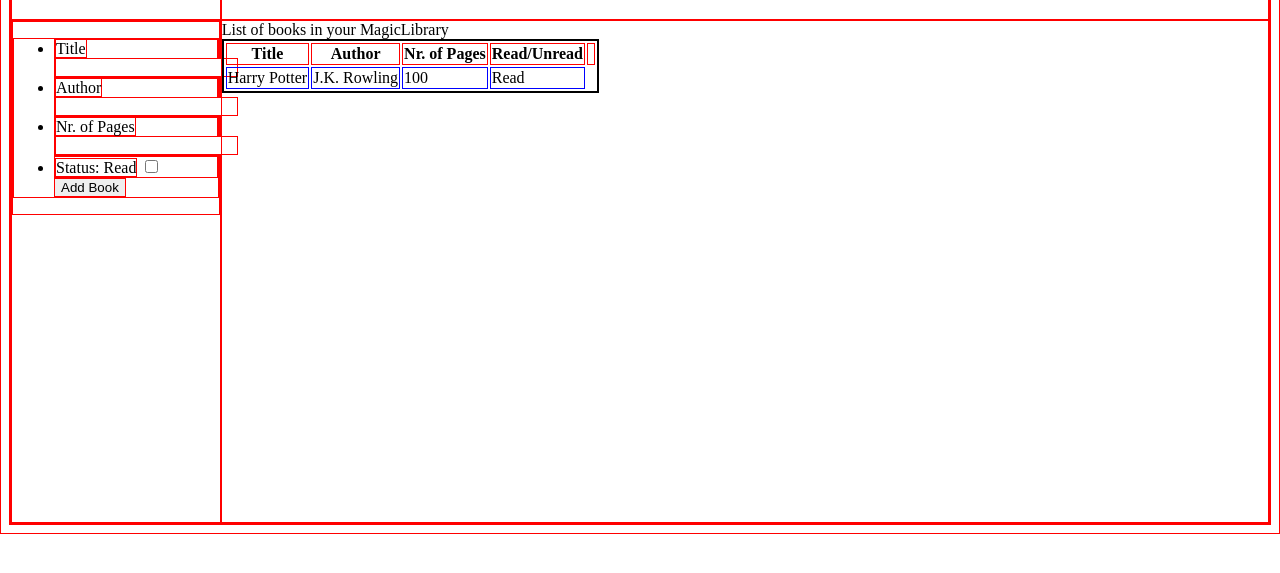
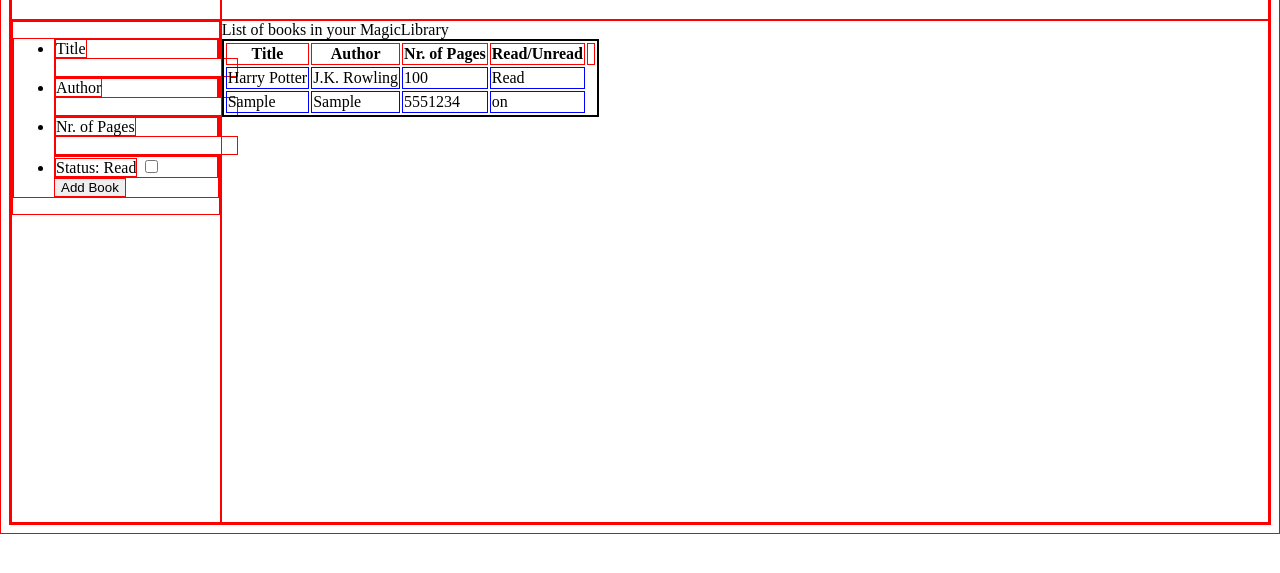
Before and after one commit to magic-doggo/project-library, a plain HTML site: page index.html in a window 1280 px wide. Both pictures are taken after typing "Sample", "Sample", "5551234" into the empty fields and a click on the button "Add Book". Shown: the part 75-648 px from the top of the page. Drawn offline with Linux system fonts and the light colour scheme.

Commit message:
Create function to add user input to table

```diff
--- a/index.html
+++ b/index.html
@@ -5,7 +5,7 @@
     <meta name="viewport" content="width=device-width, initial-scale=1.0">
     <title>Document</title>
     <link rel="stylesheet" href="styles.css">
-    <script src="scripts.js" defer></script>
+    <!-- <script src="scripts.js" defer></script> -->
 </head>
 <body>
     <div class="container">
@@ -42,7 +42,7 @@
             <div class="settings">Settings</div>
         </div>
         <div class="main">
-            <table>List of books in your MagicLibrary
+            <table id="table">List of books in your MagicLibrary
                 <thead>
                     <tr>
                         <th>Title</td>
@@ -63,5 +63,6 @@
             </table>
         </div>
     </div>
+    <script src="scripts.js"></script>
 </body>
 </html>
--- a/scripts.js
+++ b/scripts.js
@@ -22,28 +22,32 @@ function Book(title, author, pages, read) {
     // }
 }
 
+let table = document.getElementById("table");
+function addBookToTable (bookInfo) {
+    let row = document.createElement("tr");
+    // let bookKeys = Object.keys(newbook)
+    for (let i = 0; i < bookInfo.length; i++) {
+        let cell = document.createElement("td");
+        cell.innerHTML = bookInfo[i];
+        row.appendChild(cell);
+    }
+    table.appendChild(row);
+}
+
 const addBookButton = document.querySelector("#add-book-button");
 addBookButton.addEventListener("click", addBookToLibrary);
 function addBookToLibrary (event) {
     event.preventDefault();
-    //do stuff here. add event listeners and stuff
     title = document.getElementById("title").value;
     author = document.getElementById("author").value;
     pages = document.getElementById("pages").value;
     read = document.getElementById("read").value;
     let newBook = new Book (title, author, pages, read);
     myLibrary.push(newBook);
-    console.log(myLibrary + "test");
-    console.log(myLibrary.length);
-    // const form =
     document.querySelector("form").reset();
-    return;
+    let bookInfo = Object.values(newBook);
+    addBookToTable(bookInfo)
+    return bookInfo;
 }
 
-console.log(myLibrary)
-console.log(myLibrary.length + "outside")
-
-
-// const harryPotter = new Book("harry potter", "J.K. Rowling", 215, "read")
-// myLibrary.push(harryPotter)
 // const harryPOOO = new Book("The Hobbit", "J.R.R. Tolkien", 295, "not read yet")
```
